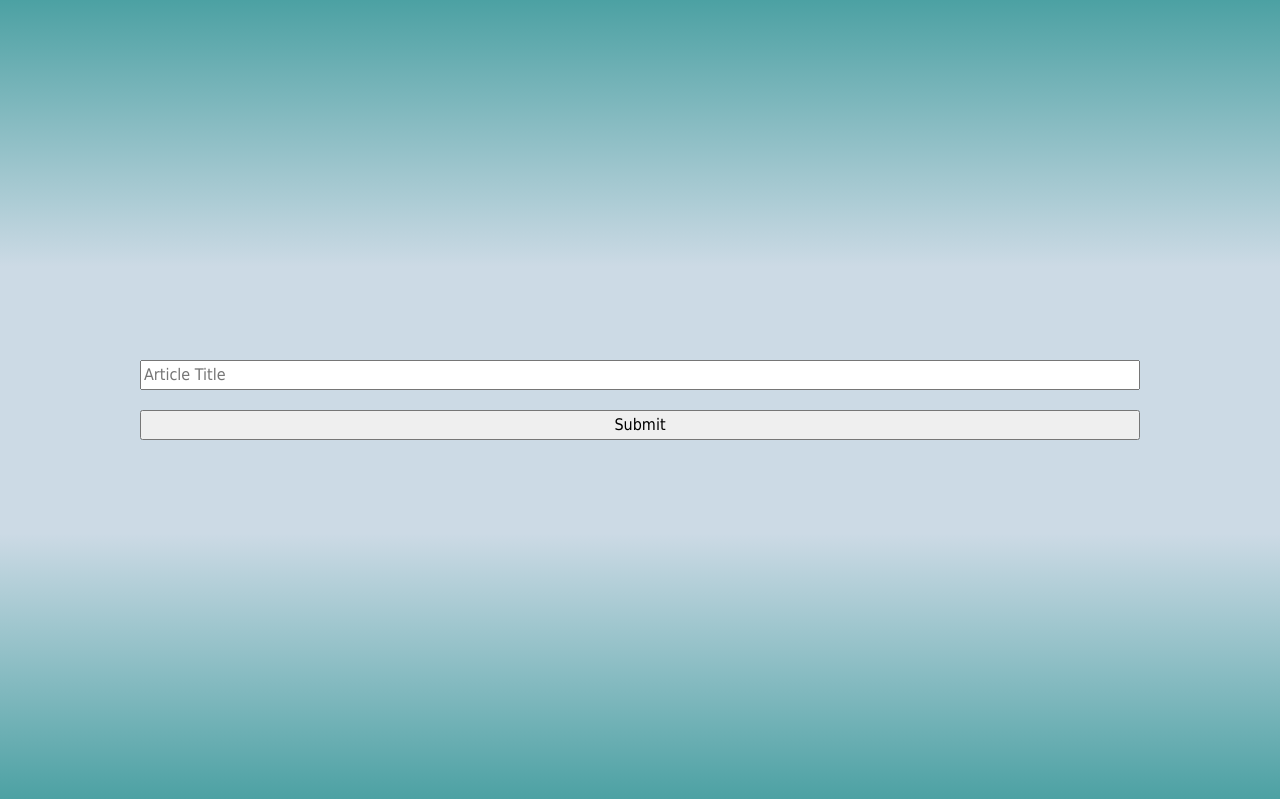
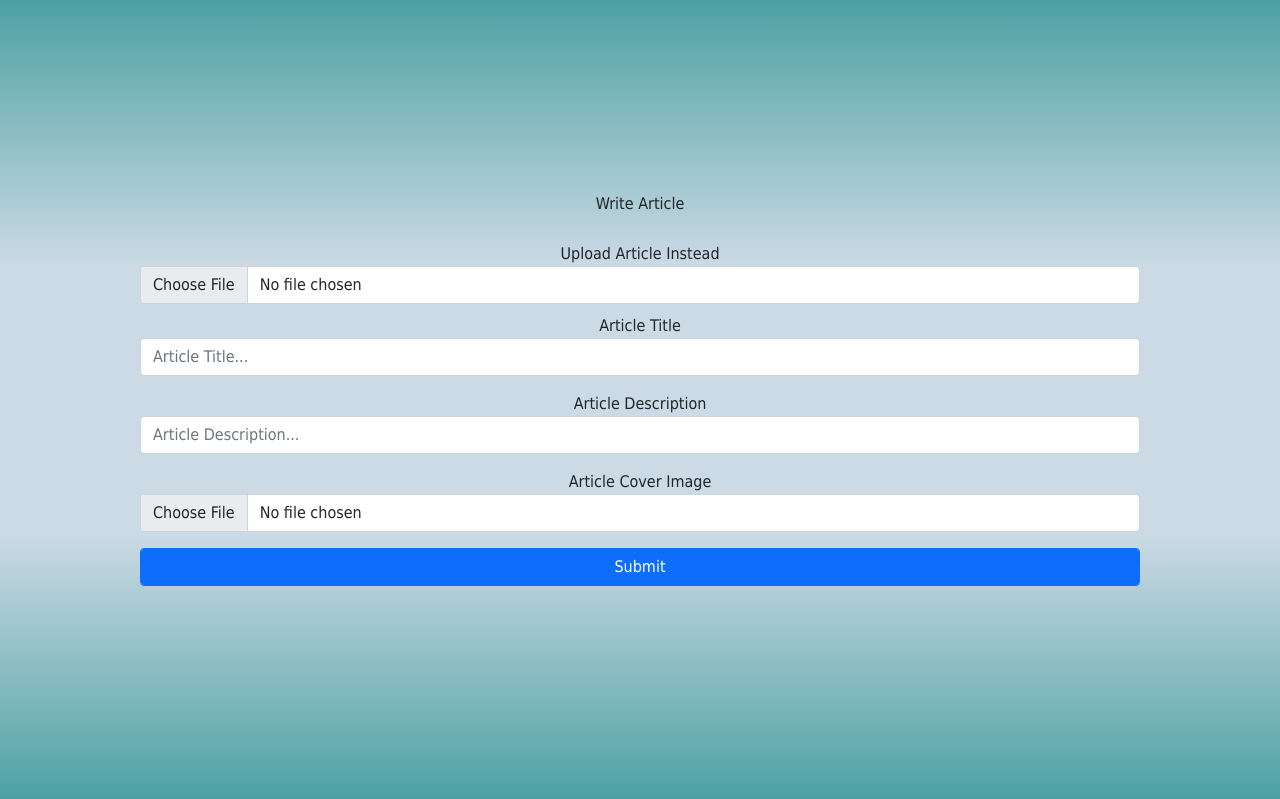
Before and after one commit to andrewM202/portfolio-website, a Flask app: template templates/blog-editor.html in a window 1280 px wide. Shown: the part 251-1050 px from the top of the page. Run offline with Flask 2, Linux system fonts and the light colour scheme; the template is opened without the code that fills it, so the values that code supplies are empty; parts of the project's set-up code (start-up, migrations or seed data) failed here and were passed over; some libraries are stand-ins or nearby versions.

Commit message:
Images to blog

```diff
--- a/config.py
+++ b/config.py
@@ -24,10 +24,8 @@ class Config(object):
     MONGODB_PORT = 27017
     # file upload
     UPLOAD_FOLDER = './static/resume/'
+    BLOG_FOLDER = './static/blog/'
     ALLOWED_EXTENSIONS = {'txt', 'pdf', 'png', 'jpg', 'jpeg', 'gif'}
-    # Flask-SimpleMDE
-    SIMPLEMDE_JS_IIFE = True
-    SIMPLEMDE_USE_CDN = True
 
 
 class ProductionConfig(Config):
--- a/models.py
+++ b/models.py
@@ -15,7 +15,10 @@ class Quickchat(db.Document):
 class Article(db.Document):
     """ Articles for blog """
     title = db.StringField(required=True)
-    date = db.DateField()
+    content = db.StringField(required=True)
+    coverimage = db.StringField(required=True)
+    articledesc = db.StringField(required=True)
+    date = db.DateField(required=True)
 
 class User(db.Document):
     """ Login Information """
--- a/static/css/styles.css
+++ b/static/css/styles.css
@@ -213,11 +213,32 @@ body > header h1 {
   margin-right: 25px;
 }
 
+/* Blog Editor */
 .blog-form {
   display: flex;
   justify-content: center;
   flex-direction: column;
   margin: 100px 0;
+}
+.blog-form div.mb-3 {
+  width: 1000px;
+  max-width: calc(100vw - 24px);
+  margin: 10px 0;
+}
+.blog-form div.mb-3 input {
+  width: 100%;
+}
+.blog-form div.mb-3 label {
+  width: 100%;
+  text-align: center;
+  display: flex;
+  justify-content: center;
+  background-color: none !important;
+  padding: 0;
+  margin: 0;
+}
+.blog-form div.mb-3 .file-upload {
+  width: 1000px !important;
 }
 .blog-form #cke_ckeditor {
   width: 1000px;
@@ -226,14 +247,43 @@ body > header h1 {
 .blog-form .cke_contents {
   min-height: 500px;
 }
-.blog-form input {
-  width: 1000px;
-  max-width: calc(100vw - 24px);
-  margin: 10px 0;
-}
 
 address {
   margin: 0;
+}
+
+/* Blog page */
+section.article-container {
+  width: 100%;
+  height: 100%;
+  display: grid;
+  grid-template-columns: 0px 0px 0px;
+  grid-template-rows: 12px 12px 12px;
+  grid-gap: 50px 50px;
+  padding: 50px 0;
+}
+section.article-container div.article {
+  background: #fff3f3;
+  border: 3px solid gray;
+  width: 500px;
+  height: 500px;
+  max-width: 95vw;
+  overflow: hidden;
+  display: flex;
+  flex-direction: column;
+}
+section.article-container div.article h3 {
+  width: 100%;
+  font-size: 2.2rem;
+  text-align: center;
+}
+section.article-container div.article figure {
+  width: 100%;
+  height: 50%;
+}
+section.article-container div.article figure img {
+  width: 100%;
+  height: 100%;
 }
 
 section.project-select {
--- a/static/javascript/script.js
+++ b/static/javascript/script.js
@@ -95,7 +95,6 @@ $(document).ready(function () {
             "alt": `Old_Portfolio`,
             'name': `Old Portfolio`
         },
-
         {
             // DOM adventure game
             "desc": `An adventure game entrirely created using vanilla JavaScript
@@ -231,4 +230,9 @@ $(document).ready(function () {
         }, 10000)
     }
     initializeCarousel()
+
+    $(".blog-submit").click(function() {
+        let form = $(".blog-form")
+        alert(form[0])
+    })
 });
--- a/templates/blog-editor.html
+++ b/templates/blog-editor.html
@@ -46,10 +46,29 @@
 </nav>
 <main>
     <section class="vw-100 h-auto minh-800 d-flex justify-content-center align-items-center flex-wrap container-fluid bg-linear-fade jumbo-container">
-      <form class="blog-form" action=/process-article method="POST">
+      <form class="blog-form" enctype="multipart/form-data" action=/process-article method="POST">
+        <div class="mb-3">
+        <label>Write Article</label>
         {{ ckeditor.create() }}
-        <input type="text" placeholder="Article Title" name="title">
-        <input type="submit">
+        </div>
+        <div class="mb-3">
+          <label for="cover-image text-center">Upload Article Instead</label>
+          <input type="file" class="form-control" id="cover-image" name="uploaded-article">
+        <div class="mb-3">
+          <label for="article-title" class="form-label">Article Title</label>
+          <input type="text" class="form-control" id="article-title" aria-describedby="articleTitle" placeholder="Article Title..." name="title">
+        </div>
+        <div class="mb-3">
+          <label for="article-desc"  class="form-label">Article Description</label>
+          <input type="text" class="form-control" id="article-desc" placeholder="Article Description..." name="description">
+        </div>
+        <div class="mb-3">
+          <label for="cover-image">Article Cover Image</label>
+          <input type="file" class="form-control" id="cover-image" name="cover-image">
+        </div>
+        <div class="mb-3">
+          <button type="submit" class="blog-submit form-control btn btn-primary">Submit</button>
+        </div>
       </form>
     </section>
 </main>
--- a/templates/resume-upload.html
+++ b/templates/resume-upload.html
@@ -37,7 +37,7 @@
 </nav>
 <main>
     <section class="vw-100 h-auto minh-1000 d-flex justify-content-center align-items-center container-fluid bg-linear-fade jumbo-container">
-      <form action = "/resume-process" method = "POST" enctype = "multipart/form-data" id="resume-upload">
+      <form action = "/resume-process" method="POST" enctype="multipart/form-data" id="resume-upload">
         <label>
           <input type = "file" name = "File">
           <span>Select a Resume to Upload</span>
```
Also changed, not shown: blog.py (+43 -10 lines), static/css/sass.scss (+57 -5 lines), templates/blog.html (+17 -2 lines), 2 other files.
